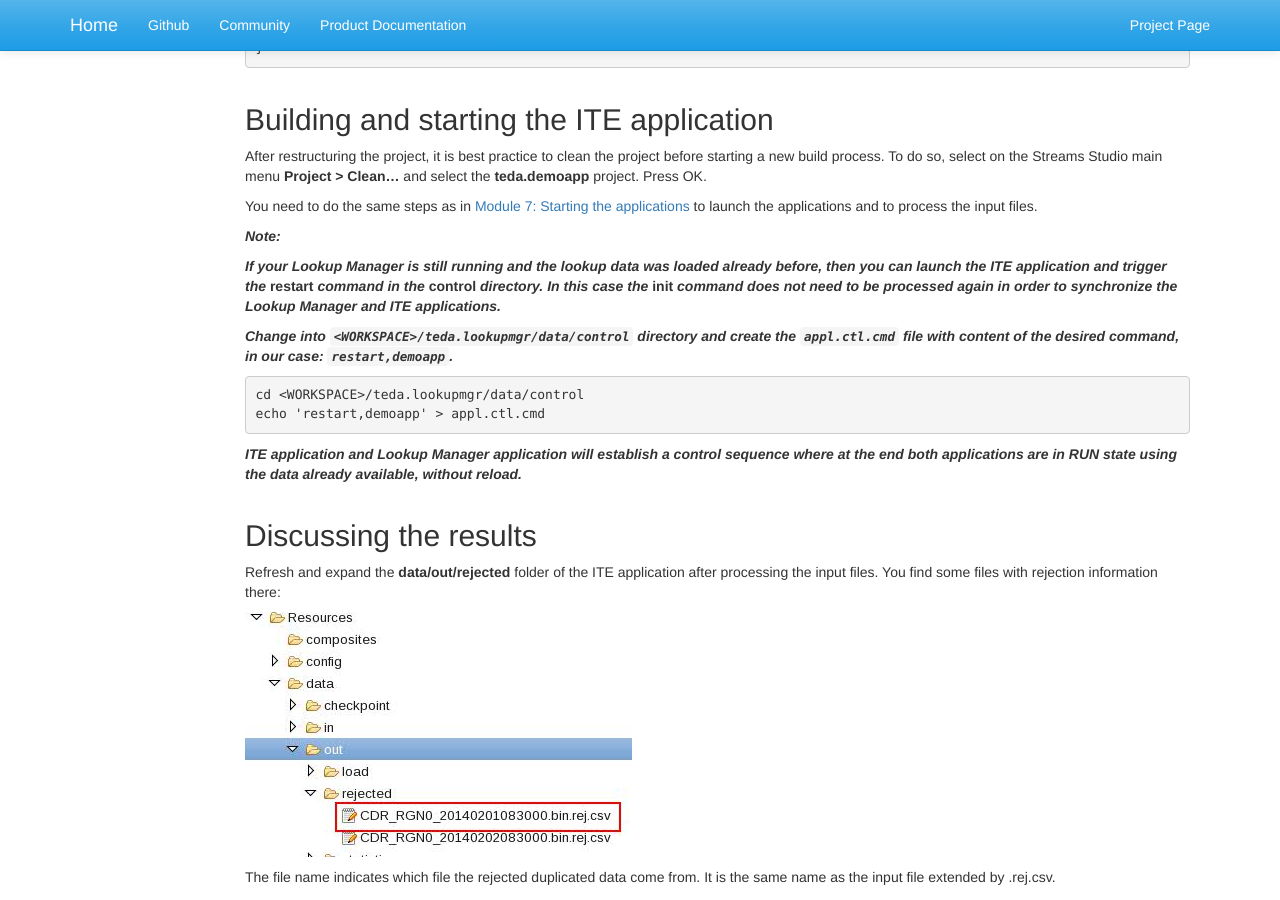
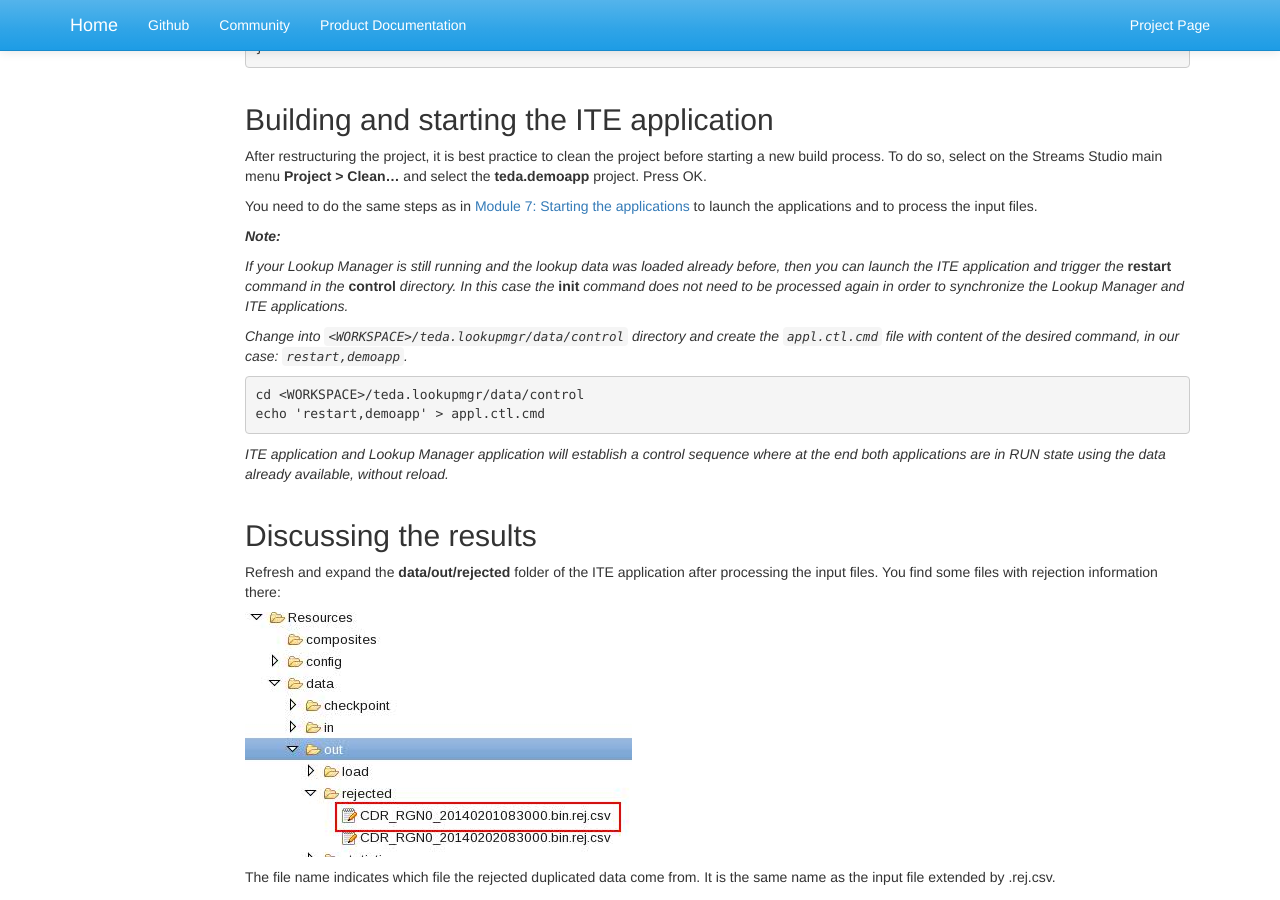
Before and after one commit to IBMStreams/streamsx.tutorial.teda, a Jekyll site: the page built from docs/1.0.2/Module-8/index.markdown, in a window 1280 px wide and 900 px high, scrolled down 3996 px. Built offline with Jekyll 4.4.1, drawn with Linux system fonts in a browser that asks for light colours; nearby versions of some CDN libraries; library files that are not in the unit come from our copies.

```diff
--- a/docs/1.0.2/Module-8/index.markdown
+++ b/docs/1.0.2/Module-8/index.markdown
@@ -165,15 +165,15 @@ You need to do the same steps as in [Module 7: Starting the applications](http:/
 
 ***Note:***
 
-***If your Lookup Manager is still running and the lookup data was loaded already before, then you can launch the ITE application and trigger the*** **restart** ***command in the*** **control** ***directory. In this case the*** **init** ***command does not need to be processed again in order to synchronize the Lookup Manager and ITE applications.***
+*If your Lookup Manager is still running and the lookup data was loaded already before, then you can launch the ITE application and trigger the* **restart** *command in the* **control** *directory. In this case the* **init** *command does not need to be processed again in order to synchronize the Lookup Manager and ITE applications.*
 
-***Change into `<WORKSPACE>/teda.lookupmgr/data/control` directory and create the `appl.ctl.cmd` file with content of the
-desired command, in our case: `restart,demoapp`.***
+*Change into `<WORKSPACE>/teda.lookupmgr/data/control` directory and create the `appl.ctl.cmd` file with content of the
+desired command, in our case: `restart,demoapp`.*
 
     cd <WORKSPACE>/teda.lookupmgr/data/control
     echo 'restart,demoapp' > appl.ctl.cmd
 
-***ITE application and Lookup Manager application will establish a control sequence where at the end both applications are in RUN state using the data already available, without reload.***
+*ITE application and Lookup Manager application will establish a control sequence where at the end both applications are in RUN state using the data already available, without reload.*
 
 ## Discussing the results
 
```
